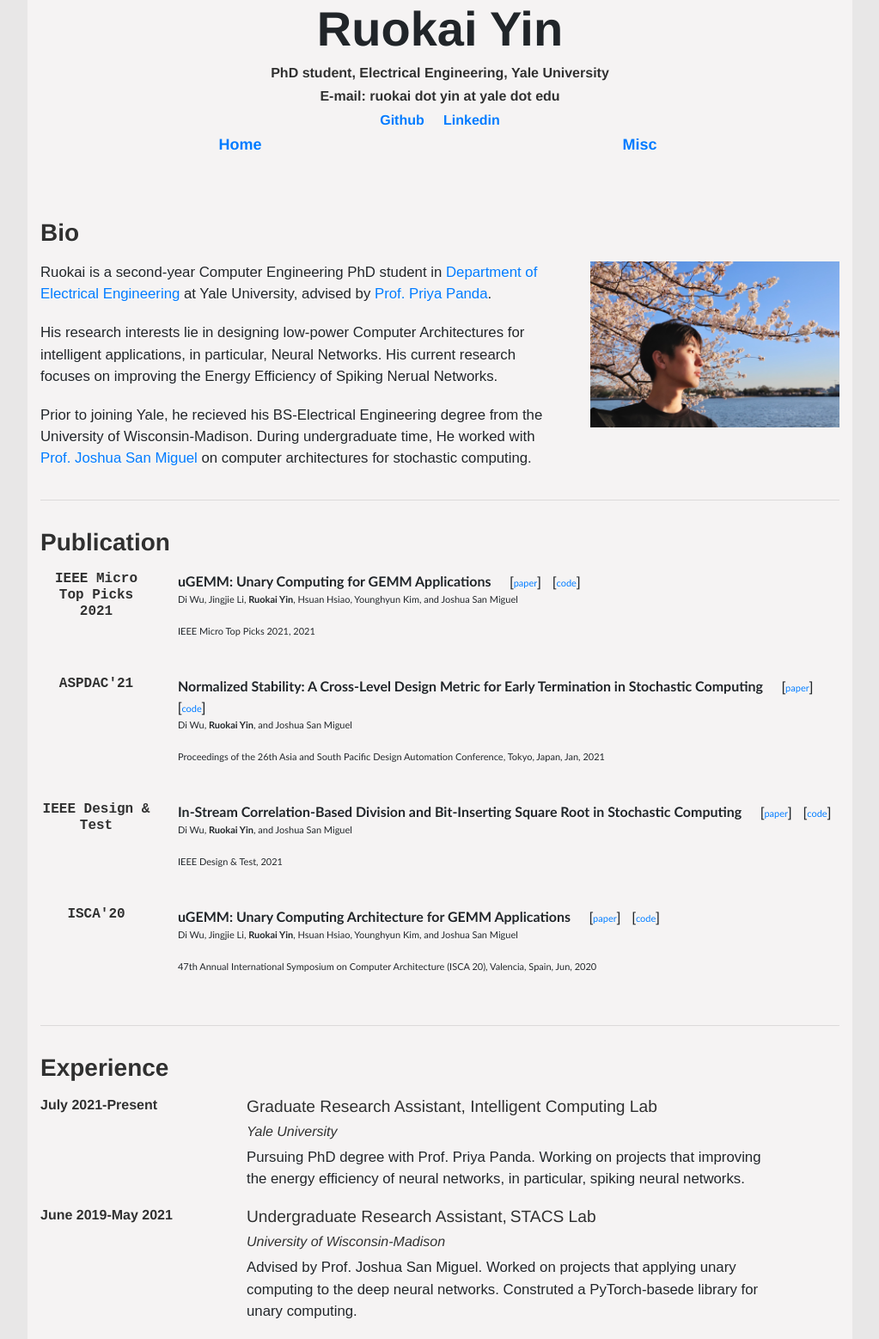
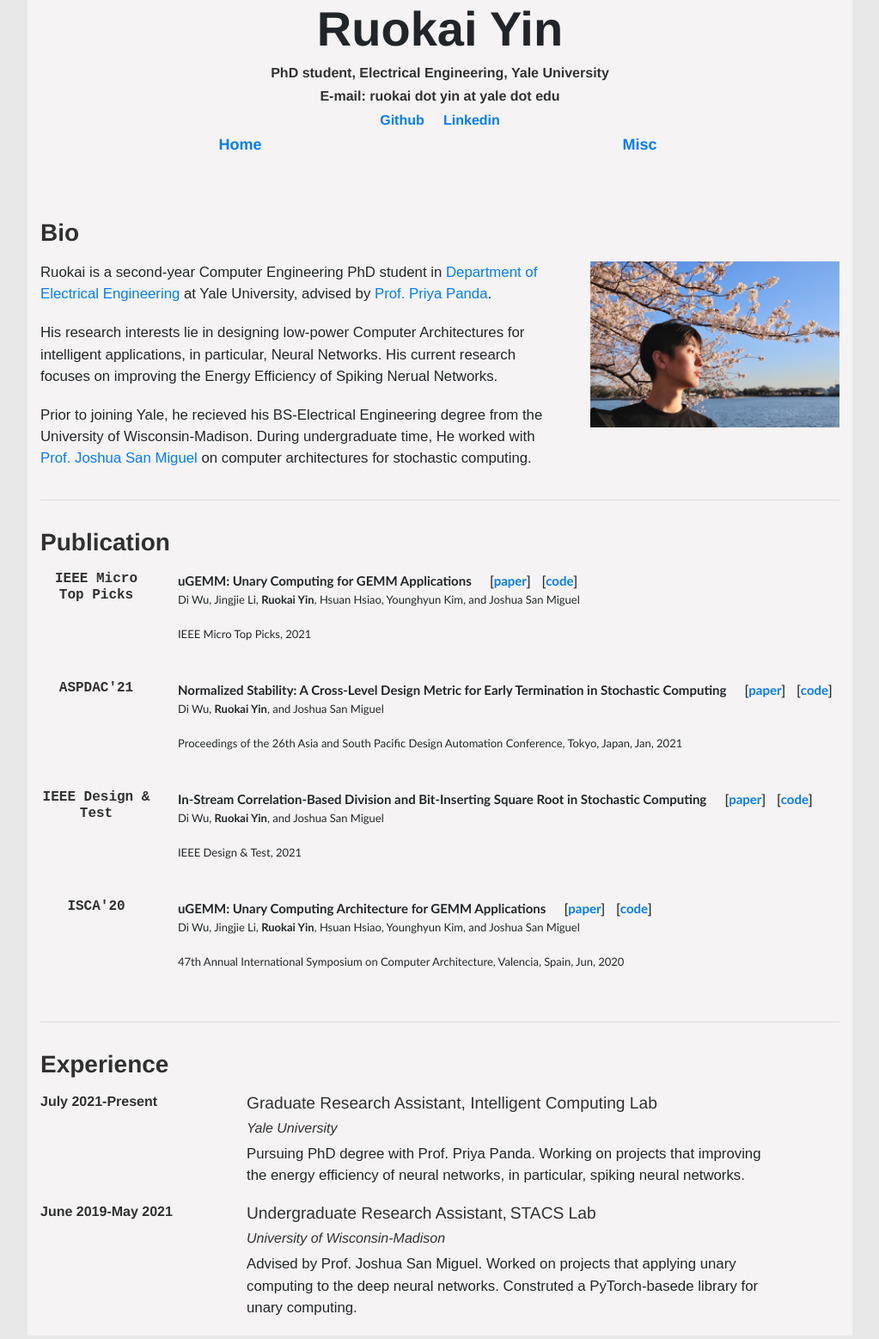
Before and after one commit to RuokaiYin/RuokaiYin.github.io, a Jekyll site: the page built from index.html, in a window 1280 px wide. Shown: the whole page at 86% size, without its empty margins (128-1151 px from the left). Built offline with Jekyll 4.4.1, drawn with Linux system fonts in a browser that asks for light colours.

Commit message:
update the fonts

```diff
--- a/_data/publications.yml
+++ b/_data/publications.yml
@@ -2,7 +2,7 @@
   author: >
     Di Wu, Jingjie Li, <b>Ruokai Yin</b>,
     Hsuan Hsiao, Younghyun Kim, and Joshua San Miguel
-  booktitle: IEEE Micro Top Picks 2021
+  booktitle: IEEE Micro Top Picks
   year: 2021
   month:
   address:
@@ -39,7 +39,7 @@
   author: >
     Di Wu, Jingjie Li, <b>Ruokai Yin</b>,
     Hsuan Hsiao, Younghyun Kim, and Joshua San Miguel
-  booktitle: 47th Annual International Symposium on Computer Architecture (ISCA 20)
+  booktitle: 47th Annual International Symposium on Computer Architecture
   year: 2020
   month: Jun
   address: Valencia, Spain
--- a/_includes/publications.html
+++ b/_includes/publications.html
@@ -15,9 +15,9 @@
     <div class="col-10">
         <nobr class="papertitle"> {{ publication.title }} </nobr>
         &nbsp;&nbsp;&nbsp;
-        [<a class="paperauthors" href="{{ site.baseurl }}/papers/{{publication.file}}">paper</a>]
+        [<a class="papertitle" href="{{ site.baseurl }}/papers/{{publication.file}}">paper</a>]
         &nbsp;
-        [<a class="paperauthors" href="{{ publication.code }}">code</a>]
+        [<a class="papertitle" href="{{ publication.code }}">code</a>]
         <p class="paperauthors"> {{ publication.author }} </p>
         <p class="paperauthors"> {{ publication.booktitle }}, {{ publication.year }} </p>
         <br>
@@ -33,9 +33,9 @@
     <div class="col-10">
         <nobr class="papertitle"> {{ publication.title }} </nobr>
         &nbsp;&nbsp;&nbsp;
-        [<a class="paperauthors" href="{{ site.baseurl }}/papers/{{publication.file}}">paper</a>]
+        [<a class="papertitle" href="{{ site.baseurl }}/papers/{{publication.file}}">paper</a>]
         &nbsp;
-        [<a class="paperauthors" href="{{ publication.code }}">code</a>]
+        [<a class="papertitle" href="{{ publication.code }}">code</a>]
         <p class="paperauthors"> {{ publication.author }} </p>
         <p class="paperauthors"> {{ publication.booktitle }}, {{ publication.address }},
             {{ publication.month }}, {{ publication.year }} </p>
--- a/_sass/publications.scss
+++ b/_sass/publications.scss
@@ -6,12 +6,12 @@
 .papertitle {
     font-family: "Gill Sans", sans-serif;
     font-weight: bold;
-    font-size: 16px;
+    font-size: 15px;
 }
 
 .paperauthors {
     font-family: "Gill Sans", sans-serif;
-    font-size: 11px;
+    font-size: 13px;
     // margin-bottom: 5px;
     // font-size: 16px;
 }
```
